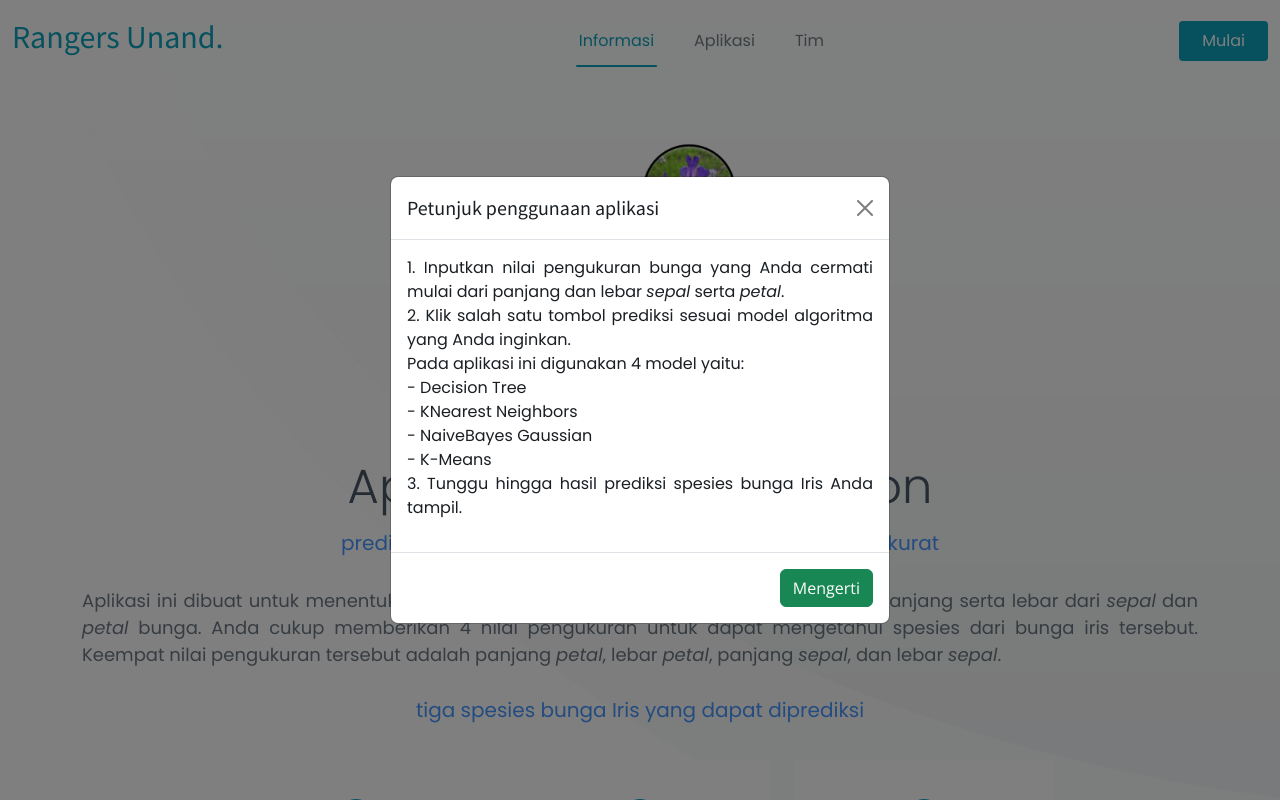
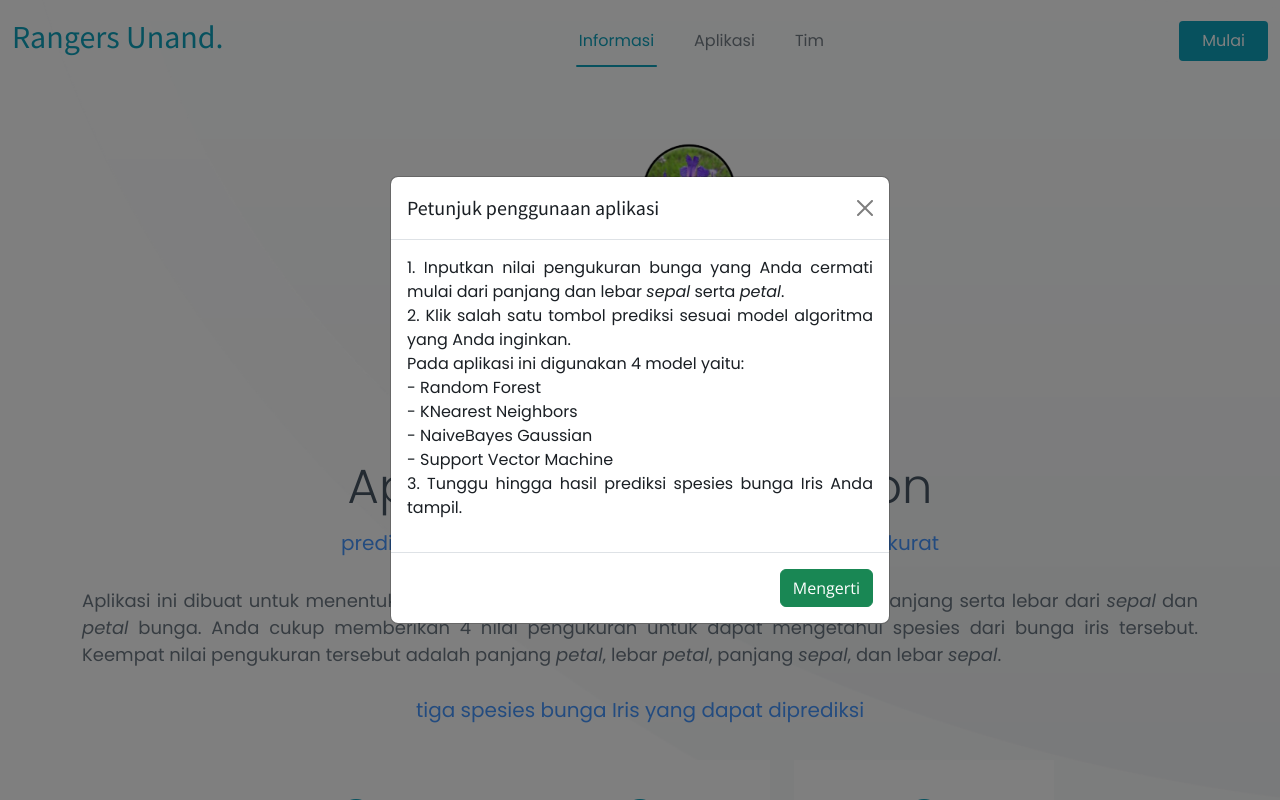
Before and after one commit to suupuushan/ranger-unand, a Flask app: page / in a window 1280 px wide, after a click on "petunjuk penggunaan". Run offline with Flask 2, Linux system fonts and the light colour scheme; parts of the project's set-up code (start-up, migrations or seed data) failed here and were passed over; some libraries are stand-ins or nearby versions.

Commit message:
second commit

```diff
--- a/templates/index.html
+++ b/templates/index.html
@@ -193,7 +193,7 @@
           <div class="modal-body">
             <p style="text-align: justify;text-justify: inter-word; font-size: 16px; font-family: 'Poppins';">
               1. Inputkan nilai pengukuran bunga yang Anda cermati mulai dari panjang dan lebar <i>sepal</i> serta <i>petal</i>.<br>
-              2. Klik salah satu tombol prediksi sesuai model algoritma yang Anda inginkan. <br>Pada aplikasi ini digunakan 4 model yaitu:<br>   - Decision Tree<br>   - KNearest Neighbors<br>   - NaiveBayes Gaussian<br>    - K-Means<br>
+              2. Klik salah satu tombol prediksi sesuai model algoritma yang Anda inginkan. <br>Pada aplikasi ini digunakan 4 model yaitu:<br>   - Random Forest<br>   - KNearest Neighbors<br>   - NaiveBayes Gaussian<br>    - Support Vector Machine<br>
               3. Tunggu hingga hasil prediksi spesies bunga Iris Anda tampil.
             </p>
           </div>
```
